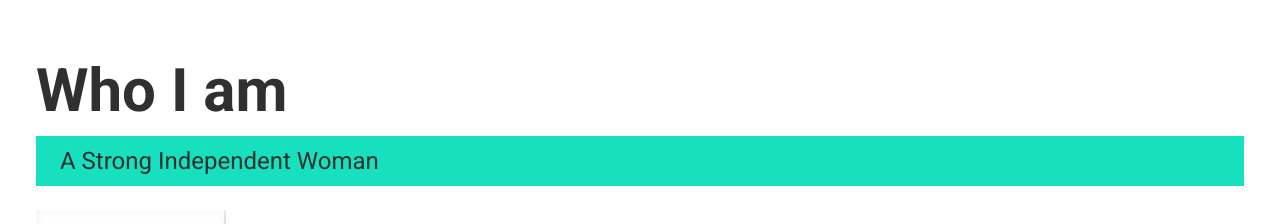
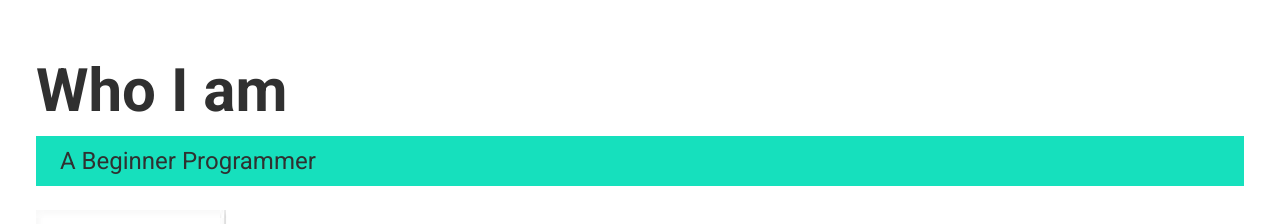
Before and after one commit to herbelinluke/learningportfolio, a plain HTML site: page index.html in a window 1280 px wide. Shown: the part 1760-1984 px from the top of the page. Drawn offline with nearby package versions, Linux system fonts and the light colour scheme.

Commit message:
Update placeholder text

```diff
--- a/index.html
+++ b/index.html
@@ -78,7 +78,7 @@
           <!-- About Me -->
            <section class="about-me" id="about">
             <h2 class="section__title section__title--about">Who I am</h2>
-            <p class="section__subtitle section__subtitle--about">A Strong Independent Woman</p>
+            <p class="section__subtitle section__subtitle--about">A Beginner Programmer</p>
 
             <div class="about-me__body">
                 <p></p>
```
